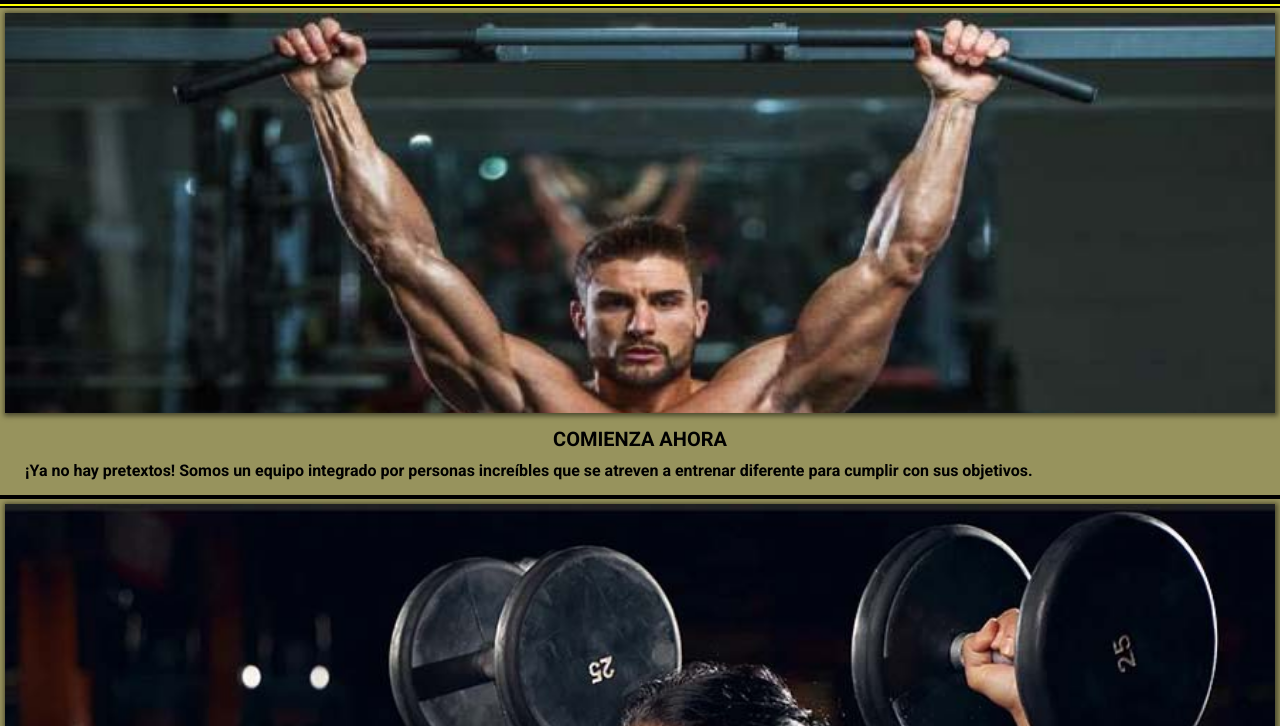
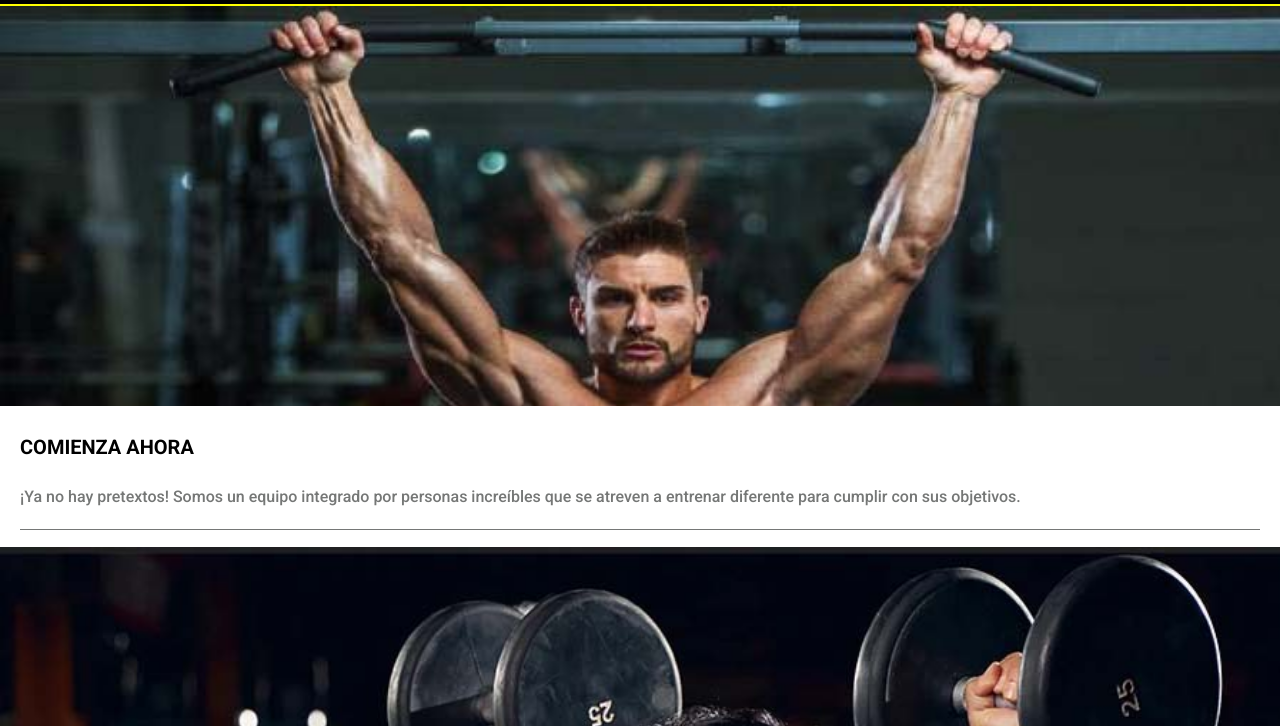
Before and after one commit to Alex02Mx/templateGym, a plain HTML site: page index.html in a window 1280 px wide. Shown: the part 74-800 px from the top of the page. Drawn offline with Linux system fonts and the light colour scheme.

Commit message:
Actualizacion background

```diff
--- a/secciones.js
+++ b/secciones.js
@@ -8,7 +8,7 @@ const cont_four = document.querySelector(".cont-four");
 const cont_five = document.querySelector(".cont-five");
 
 
-// ---------------------- Imagen Titulo Parrafo menu------------------------
+// ---------------------- Encabezados------------------------
 format_I_T_P.push({ inicio : {
      imagen : "./assets/inicio/inicio-pos-01.jpg",
      alt : "imagen-inicio",
@@ -58,7 +58,7 @@ format_I_T_P.push({ sobre_nosotros : {
      description : "Porque nos apasiona lo que hacemos y nos gusta el Fitnes, creamos el gimnasio e implementamos una Cultura Fisica en donde podemos transmitir a nuestros clientes la importancia de mantenerse activos y realizar ejercicios.<br/><br/>Nuestro gimnasio cuenta con entrenadores certificados que le brindaran las directrices para poder establecer un plan de entrenamiento y asi usted pueda lograr las metas a traves del ejercicio continuo y las directrices de nuestros entrenadores.<br/><br/>Ven a nuestro gimnasio, te invitamos a que seas parte de la moda Fitnes la cual es una actividad física realizada de forma repetida (varias veces por semana) que tiene el objetivo de que nos sintamos mejor, tanto física como psicológicamente.",
 }})
 
-//------------------------Imagen Titulo Parrafo info------------------------------------------------
+//------------------------Secciones------------------------------------------------
 // inicio
 format_I_T_P.push({ unete : {
     imagen : "./assets/inicio/inicio-pos-02.jpg",
@@ -84,24 +84,24 @@ format_I_T_P.push({ coach_two : {
 format_I_T_P.push({ sentadilla : {
      imagen : "./assets/rutinas/rutinas-pos-02.jpg",
      alt : "foto sentallida",
-     titulo : "",
-     description : "Sentadillas con barra: 4 series x 8/10 reps.",
+     titulo : "Sentadillas con barra",
+     description : "4 series x 8/10 reps.",
 }});
 format_I_T_P.push({ prensa : {
      imagen : "./assets/rutinas/rutinas-pos-03.jpg",
      alt : "foto prensa",
-     titulo : "",
-     description : "Prensa en máquina: 4 series x 8/10 reps",
+     titulo : "Prensa en máquina",
+     description : "4 series x 8/10 reps",
 }});format_I_T_P.push({ pesoMuerto : {
      imagen : "./assets/rutinas/rutinas-pos-04.jpg",
      alt : "foto peso muerto",
-     titulo : "",
-     description : "Peso muerto: 4 series x 8/10 reps",
+     titulo : "Peso muerto",
+     description : "4 series x 8/10 reps",
 }});format_I_T_P.push({ zancada : {
      imagen : "./assets/rutinas/rutinas-pos-05.jpg",
      alt : "foto zancada",
-     titulo : "",
-     description : "Zancada con mancuernas: 4 series x 8/10 reps.",
+     titulo : "Zancada con mancuernas",
+     description : "4 series x 8/10 reps.",
 }});
 
 // nutricion
@@ -150,7 +150,7 @@ function rend_I_T_P(seccion, container){
      }
 }
 
-// --------------- Titulo Parrafo Numero Parrafo Parrafo -----------------
+// ---------------Planes-----------------
 format_T_P_N_P_P.push({ mensual : {
     plan : '"mensual plan"',
     type : "PLAN MENSUAL",
--- a/styles2.css
+++ b/styles2.css
@@ -8,6 +8,7 @@
   --color-terciario: #1E1C0C;
   --color-extra: #469F92;
   --color-blanco: #ffffff;
+  --color-texto: #757776;
   --color-b-opac: rgb(255, 255, 255, 0.3);
   --color-negro: #000000;
   /* fuentes */
@@ -127,7 +128,7 @@ body {
     display: none;
 }
 .hide {
-    transform: translate(-328px, 0px);
+    transform: translate(-102%, 0px);
     transition: transform 600ms ease-out;
     transition-delay: 100ms;
 }
@@ -135,7 +136,7 @@ body {
     position: fixed;
     overflow-y: scroll;
     inset: 0;
-    width: 320px;
+    width: 100%;
     background-color:var(--color-terciario);
     box-shadow: 1px 1px 8px 5px rgb(0, 0, 0, 0.8);
     padding: 15px 10px 5px 10px;
@@ -162,7 +163,7 @@ body {
     padding: 10px 0px;
     border-bottom: 1px solid var(--color-b-opac);
     cursor: pointer;
-    width: 250px;
+    width: 90%;
 }
 .menu ul li:hover {
     color: var(--color-primario);
@@ -193,35 +194,42 @@ body {
     width: 100%;
     height: 100%;
     z-index: 1;
-    background-color: var(--color-negro);
-    padding: 2px 0px 2px 0px;
+    background-color: var(--color-blanco);
+    /* background-color: var(--color-negro); */
+    padding: 0px 0px 2px 0px;
 }
 .img-intro {
     width: 100%;
-    height: 280px;
+    height: 180px;
     object-fit: cover;
     object-position: center;
     background-repeat: no-repeat;
     z-index: 2;
-    box-shadow: 1px 1px 5px 2px rgb(0, 0, 0, .5);
+    /* box-shadow: 1px 1px 5px 2px rgb(0, 0, 0, .5); */
 }
 .cont-titulo-parrafo {
-    background-color: var(--color-secundario);
-    padding: 5px 5px;
+    background-color: var(--color-blanco);
+
+    /* background-color: var(--color-secundario); */
+    /* padding: 5px 5px; */
 }
 .sub-parrafo {
-    text-align: center;
+    text-align: left;
     font-size: 2rem;
-    padding: 10px 20px;
+    padding: 25px 20px;
 }
 .parrafo-info {
-    font-weight: bold;
+    font-weight:500;
+    line-height: 2.5rem;
+    color: var(--color-texto);
     text-align: left;
-    padding: 0px 20px 10px 20px;
+    margin: 0px 20px 15px 20px;
+    padding: 0px 0px 20px 0px;
+    border-bottom: 1px solid var(--color-texto);
 }
 .plan {
     text-align: center;
-    margin: 30px;
+    margin: 0px 30px 30px 30px;
     padding: 30px;
     border-radius: 30px;
     background-color: var(--color-terciario);
```
